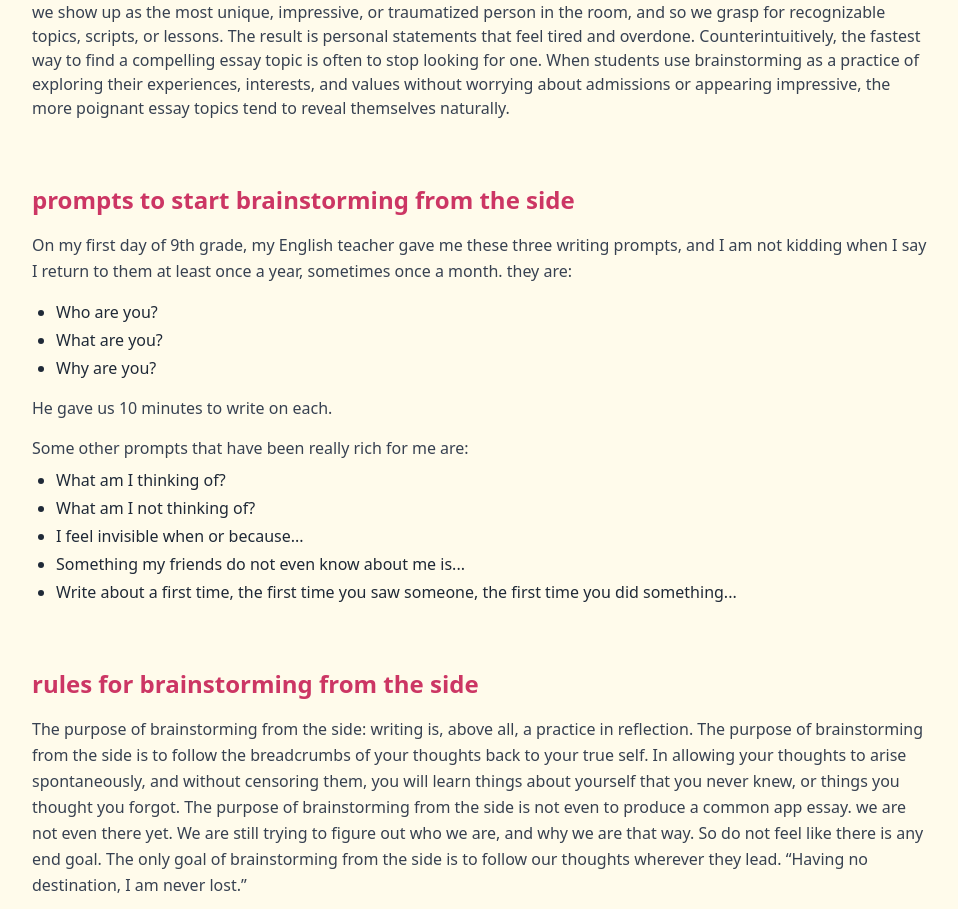
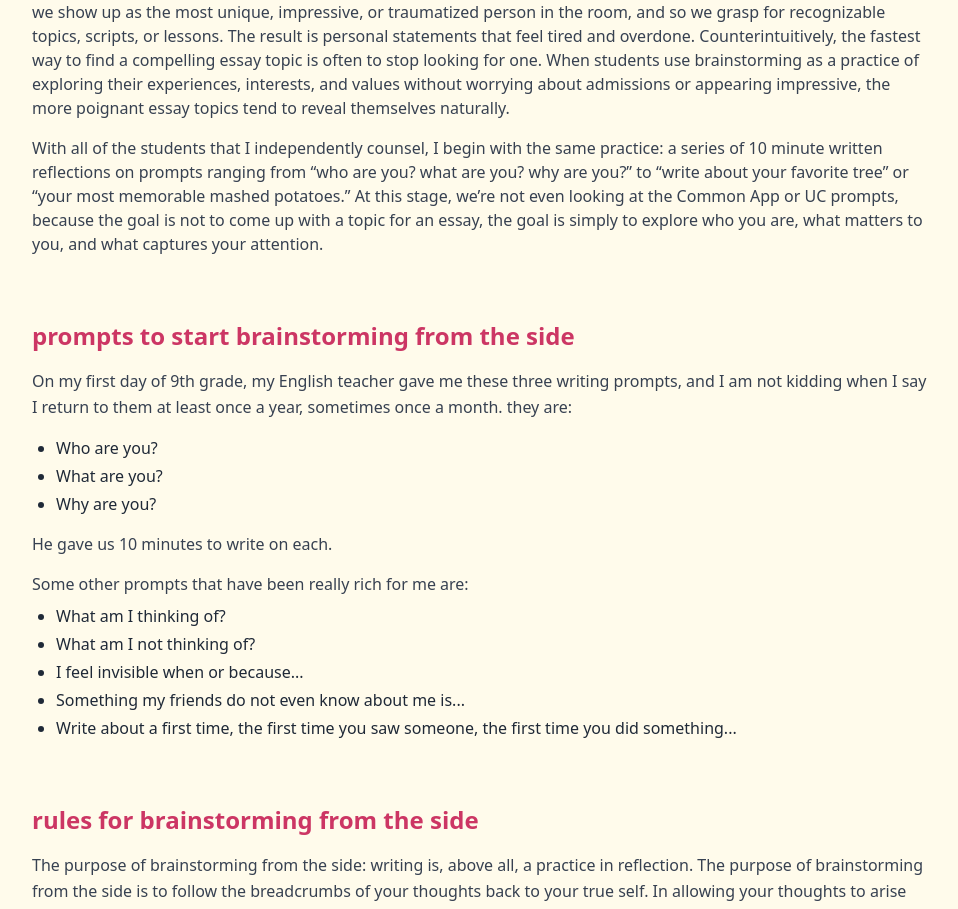
Before and after one commit to tendermoonflower/mpcc, a Next.js app: page /tips in a window 1280 px wide. Shown: the part 981-1890 px from the top of the page, without its empty margins (160-1118 px from the left). Built offline with nearby package versions, Linux system fonts and the light colour scheme.

Commit message:
Update tips.tsx

```diff
--- a/pages/tips.tsx
+++ b/pages/tips.tsx
@@ -60,6 +60,10 @@ export default function VideoPage() {
 
            <p className="mb-4 text-gray-700">
             Most students become paralyzed at the brainstorming stage because they feel pressured by what’s at stake. They only have a couple of essays to convey who they are, and whether or not those essays are “good” will determine the rest of their life!!! (or at least the next four years). And this makes sense. It’s easy to feel overwhelmed by the expectation that we show up as the most unique, impressive, or traumatized person in the room, and so we grasp for recognizable topics, scripts, or lessons. The result is personal statements that feel tired and overdone. Counterintuitively, the fastest way to find a compelling essay topic is often to stop looking for one. When students use brainstorming as a practice of exploring their experiences, interests, and values without worrying about admissions or appearing impressive, the more poignant essay topics tend to reveal themselves naturally.
+          </p>
+
+            <p className="mb-4 text-gray-700">
+           With all of the students that I independently counsel, I begin with the same practice: a series of 10 minute written reflections on prompts ranging from “who are you? what are you? why are you?” to “write about your favorite tree” or “your most memorable mashed potatoes.” At this stage, we’re not even looking at the Common App or UC prompts, because the goal is not to come up with a topic for an essay, the goal is simply to explore who you are, what matters to you, and what captures your attention.
           </p>
 
 
```
